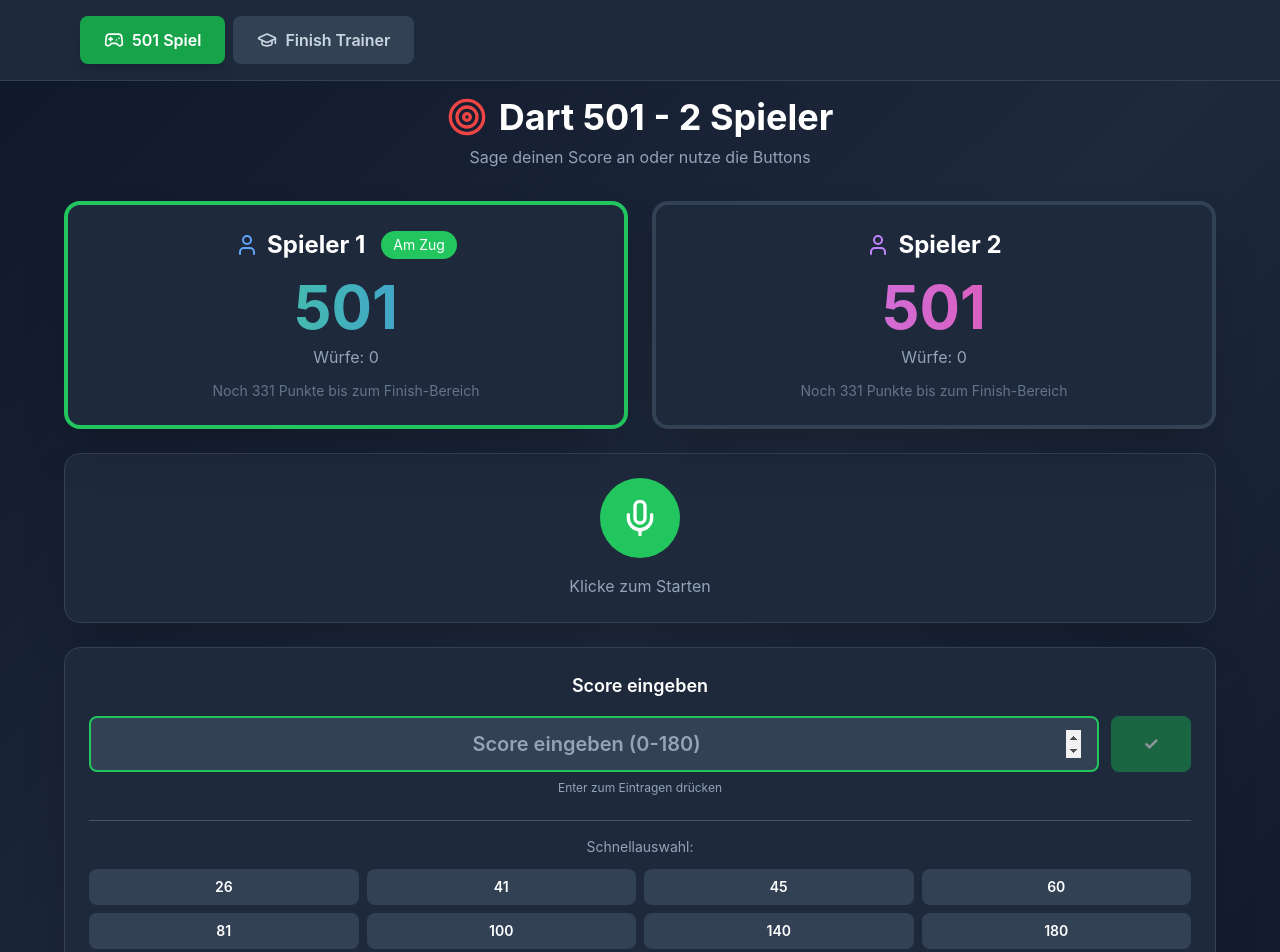
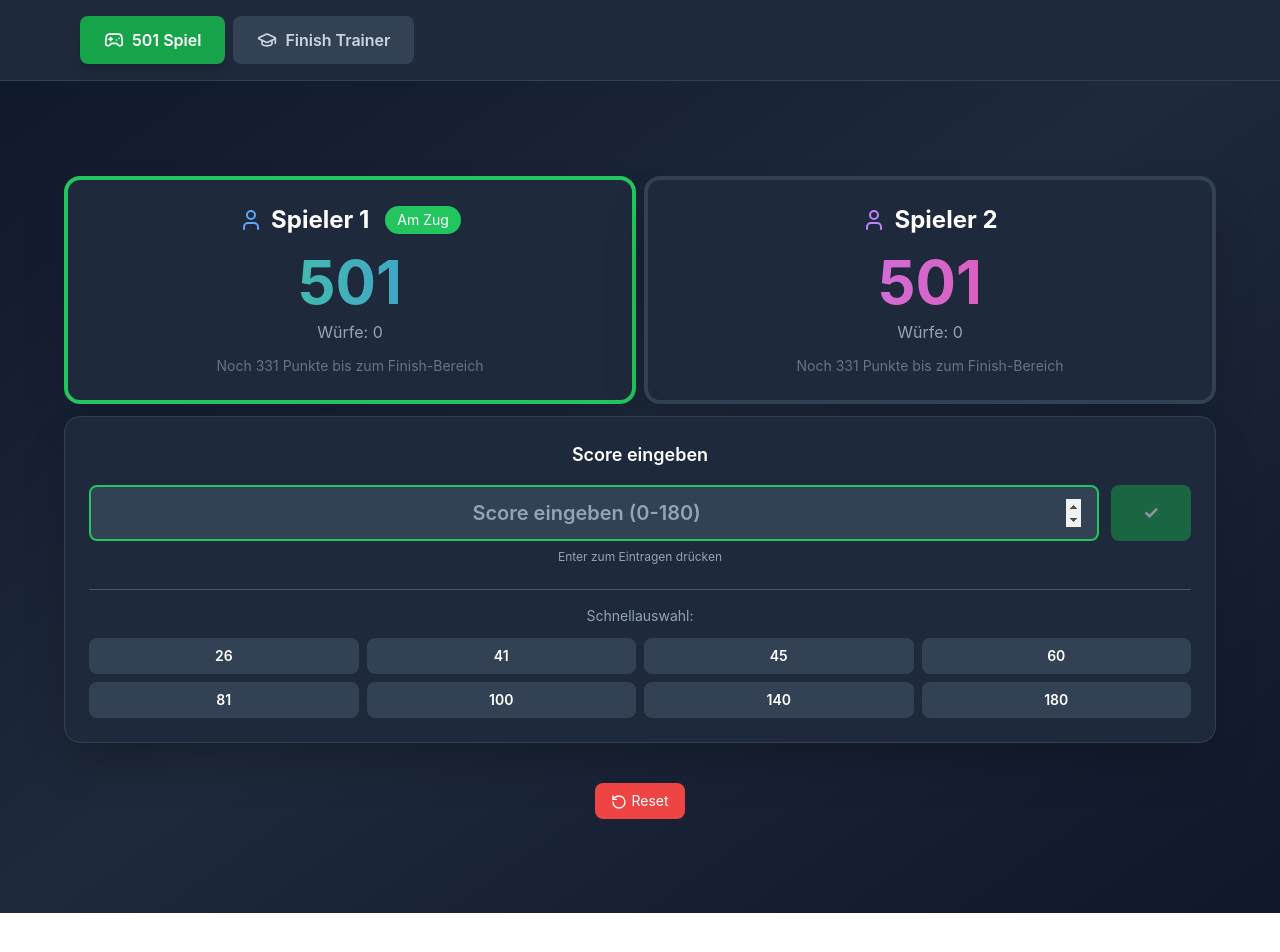
Before and after one commit to kyndaleeg/dart-app, a React (Create React App) app: page / in a window 1280 px wide. Shown: the top 952 px of the page. After the commit the page ends 913 px from the top, so only its background shows below. Built offline with nearby package versions, Linux system fonts and the light colour scheme.

Commit message:
added landscape

```diff
--- a/src/components/Game/DartGame.jsx
+++ b/src/components/Game/DartGame.jsx
@@ -21,23 +21,26 @@ export default function DartGame() {
   return (
     <div className="text-white p-4">
       <div className="max-w-6xl mx-auto">
-        <div className="text-center mb-8">
+        {/* Header - versteckt im Landscape auf kleinen Screens */}
+        <div className="text-center mb-4 landscape:hidden">
           <div className="flex items-center justify-center gap-3 mb-2">
-            <Target className="w-10 h-10 text-red-500" />
-            <h1 className="text-4xl font-bold">Dart 501 - 2 Spieler</h1>
+            <Target className="w-8 h-8 text-red-500" />
+            <h1 className="text-3xl font-bold">Dart 501</h1>
           </div>
-          <p className="text-slate-400">
-            Sage deinen Score an oder nutze die Buttons
-          </p>
+          <p className="text-slate-400 text-sm">2 Spieler</p>
         </div>
 
-        <div className="grid grid-cols-1 md:grid-cols-2 gap-6 mb-6">
+        {/* Landscape Mode: Optimiert für Smartphone Querformat */}
+        <div className="landscape:min-h-screen landscape:flex landscape:flex-col landscape:justify-center">
+          {/* Player Cards - Nebeneinander im Querformat */}
+          <div className="grid grid-cols-1 md:grid-cols-2 gap-4 mb-4 landscape:grid-cols-2 landscape:gap-2 landscape:mb-3">
             <PlayerCard
               playerNumber={1}
               score={player1Score}
               throwCount={player1Throws.length}
               isActive={currentPlayer === 1 && !winner}
               isWinner={winner === 1}
+              compact={true}
             />
             <PlayerCard
               playerNumber={2}
@@ -45,14 +48,27 @@ export default function DartGame() {
               throwCount={player2Throws.length}
               isActive={currentPlayer === 2 && !winner}
               isWinner={winner === 2}
+              compact={true}
             />
           </div>
 
+          {/* Input Section - Kompakt im Querformat */}
+          <div className="landscape:mb-2">
+            <QuickScoreButtons
+              onScore={subtractScore}
+              disabled={winner !== null}
+              compact={true}
+            />
+          </div>
+
+          {/* Voice Control - Versteckt oder sehr kompakt im Querformat */}
+          <div className="mb-4 landscape:hidden">
             <VoiceControl onScore={subtractScore} />
+          </div>
 
-        <QuickScoreButtons onScore={subtractScore} disabled={winner !== null} />
-
-        <div className="grid grid-cols-1 md:grid-cols-2 gap-6 mb-6">
+          {/* History & Reset - Versteckt im Querformat oder in Tabs */}
+          <div className="landscape:hidden">
+            <div className="grid grid-cols-1 md:grid-cols-2 gap-4 mb-4">
               <ThrowHistory playerNumber={1} throws={player1Throws} />
               <ThrowHistory playerNumber={2} throws={player2Throws} />
             </div>
@@ -67,6 +83,19 @@ export default function DartGame() {
               </button>
             </div>
           </div>
+
+          {/* Kompakter Reset Button im Querformat */}
+          <div className="hidden landscape:block text-center mt-2">
+            <button
+              onClick={resetGame}
+              className="bg-red-500 hover:bg-red-600 px-4 py-2 rounded-lg transition-colors text-sm"
+            >
+              <RotateCcw className="w-4 h-4 inline mr-1" />
+              Reset
+            </button>
+          </div>
+        </div>
+      </div>
     </div>
   );
 }
```
Lines whose indentation alone changed are shown as unchanged.
